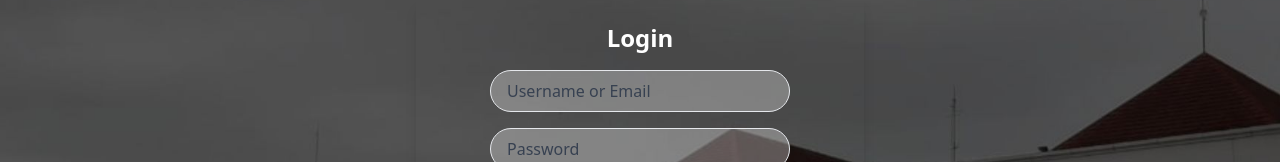
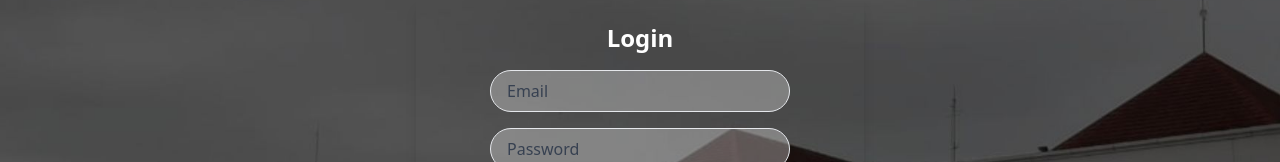
Before and after one commit to Diskominfo-Kepri-24/FE-MAGANG-NEW, a React (Vite) app: page /login in a window 1280 px wide. Shown: the part 153-315 px from the top of the page. Built offline with nearby package versions, Linux system fonts and the light colour scheme.

Commit message:
feat: login fungsionalitas

```diff
--- a/src/pages/Login.jsx
+++ b/src/pages/Login.jsx
@@ -1,9 +1,33 @@
 import logo from "../assets/logo.png";
+import axios from "axios";
+import { useState } from "react";
 
 export default function Login() {
+  const [loginData, setLoginData] = useState({ email: "", password: "" });
+  const [error, setError] = useState("");
+
+  const handleChange = (e) => {
+    const { name, value } = e.target;
+    setLoginData((prevData) => ({ ...prevData, [name]: value }));
+  };
+
+  const handleSubmit = async (e) => {
+    e.preventDefault();
+    try {
+      const response = await axios.post(
+        "http://192.168.206.22:8000/api/v1/login",
+        loginData
+      );
+      // Assuming the API response contains a token
+      console.log(response.data); // handle the response as needed
+      // You can store the token in localStorage or context state
+    } catch (err) {
+      setError("Login failed. Please check your credentials and try again.");
+    }
+  };
+
   return (
-    <>
-      <div className="h-screen bg-no-repeat bg-cover bg-hero-login ">
+    <div className="h-screen bg-no-repeat bg-cover bg-hero-login">
       <div className="flex flex-col md:flex-row text-center items-center md:text-start md:items-start p-4">
         <img src={logo} alt="Logo" className="w-[100px] mb-4 text-center" />
         <div className="flex flex-col ml-4 mt-4">
@@ -16,18 +40,20 @@ export default function Login() {
         </div>
       </div>
       <div className="container mx-auto p-4">
-          <div className="max-w-md mx-auto  shadow-lg rounded-lg">
+        <div className="max-w-md mx-auto shadow-lg rounded-lg">
           <div className="p-6">
             <h2 className="text-center text-2xl font-bold mb-4 text-white">
               Login
             </h2>
-              <form>
+            <form onSubmit={handleSubmit}>
               <div className="mb-4 text-center">
                 <input
-                    type="text"
-                    name="login"
+                  type="email"
+                  name="email"
                   className="w-9/12 px-4 py-2 border rounded-3xl focus:outline-none focus:border-blue-500 bg-white bg-opacity-30 placeholder-gray-700"
-                    placeholder="Username or Email"
+                  placeholder="Email"
+                  value={loginData.email}
+                  onChange={handleChange}
                   required
                 />
               </div>
@@ -35,11 +61,16 @@ export default function Login() {
                 <input
                   type="password"
                   name="password"
-                    className="w-9/12 px-4 py-2 border rounded-3xl  focus:outline-none focus:border-blue-500 bg-white bg-opacity-30 placeholder-gray-700"
+                  className="w-9/12 px-4 py-2 border rounded-3xl focus:outline-none focus:border-blue-500 bg-white bg-opacity-30 placeholder-gray-700"
                   placeholder="Password"
+                  value={loginData.password}
+                  onChange={handleChange}
                   required
                 />
               </div>
+              {error && (
+                <p className="text-red-500 text-center mb-4">{error}</p>
+              )}
               <div className="text-center">
                 <button
                   type="submit"
@@ -57,6 +88,5 @@ export default function Login() {
         </div>
       </div>
     </div>
-    </>
   );
 }
```
Lines whose indentation alone changed are shown as unchanged.
